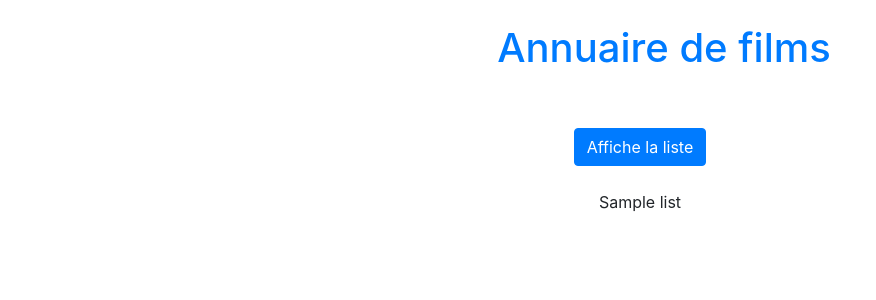
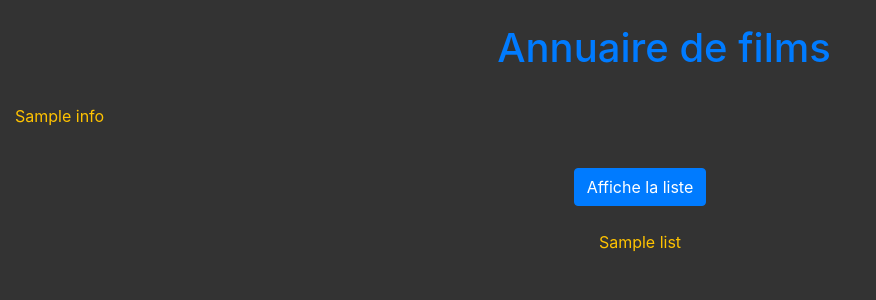
Before and after one commit to aureliendeloye/annuaire_films, a PHP site: template view/home.twig in a window 1280 px wide. Shown: the top 300 px of the page, without its empty margins (0-876 px from the left). Run offline with PHP 8.4, Linux system fonts and the light colour scheme; the template is opened without the code that fills it: most values are stand-ins (such as "Sample title", 1, 10 or a date in 2020); some libraries are stand-ins or nearby versions.

Commit message:
[PHP-TWIG] Problème de chemin d'acces réglé et ajout de commentaires

```diff
--- a/annuaire_films.sql
+++ b/annuaire_films.sql
@@ -3,8 +3,8 @@
 -- https://www.phpmyadmin.net/
 --
 -- Client :  localhost:3306
--- Généré le :  Mer 21 Novembre 2018 à 16:22
--- Version du serveur :  10.3.10-MariaDB-1:10.3.10+maria~bionic-log
+-- Généré le :  Ven 23 Novembre 2018 à 15:42
+-- Version du serveur :  10.3.11-MariaDB-1:10.3.11+maria~bionic-log
 -- Version de PHP :  7.2.10-0ubuntu0.18.04.1
 
 SET SQL_MODE = "NO_AUTO_VALUE_ON_ZERO";
@@ -17,7 +17,7 @@ SET time_zone = "+00:00";
 /*!40101 SET NAMES utf8mb4 */;
 
 --
--- Base de données :  `Annuaire_films`
+-- Base de données :  `annuaire_films`
 --
 
 -- --------------------------------------------------------
--- a/model/test_model.php
+++ b/model/fiche_model.php
@@ -5,7 +5,7 @@
 
     $sql = 'SELECT Titre FROM films';
     $response = $bdd->prepare( $sql );
-    // $response->bindParam(':num', $num, PDO::PARAM_INT)
+   // $response->bindParam(':num', $num, PDO::PARAM_INT)
     $response->execute();
     $list = $response->fetchAll(PDO::FETCH_ASSOC);
 
--- a/model/set_PDO.php
+++ b/model/set_PDO.php
@@ -12,5 +12,4 @@
     }catch (Exception $e){
 
         die('Erreur : ' . $e->getMessage());
-
     }
--- a/style/style.css
+++ b/style/style.css
@@ -1,3 +1,6 @@
-
+body {
+  background-color: #333333;
+  color: #FFC300;
+}
 
 /*# sourceMappingURL=style.css.map */
--- a/style/style.scss
+++ b/style/style.scss
@@ -0,0 +1,12 @@
+//variables
+$mainColor : #333333;
+$fontColor : #FFC300;
+
+//mixin
+
+
+//nesting de la page d'acceuil
+body{
+    background-color: $mainColor;
+    color: $fontColor;
+}
--- a/view/home.twig
+++ b/view/home.twig
@@ -1,6 +1,12 @@
 {% extends "template.twig" %}
 
-{% block test %}
+{% block info %}
+    <p>
+        {{info}}
+    </p>
+{% endblock %}
+
+{% block affichage %}
 <p class="col-12 text-center">
 {{list}}
 </p>
--- a/view/template.twig
+++ b/view/template.twig
@@ -2,34 +2,49 @@
 <html lang="fr">
 
 <head>
-    <!-- Required meta tags -->
+    <!-- meta tags obligatoires-->
     <meta charset="utf-8">
     <meta name="viewport" content="width=device-width, initial-scale=1, shrink-to-fit=no">
-
+    <!-- meta tags optionels -->
+    <meta name="auteurs" content="Fabien Cazalet, Gaëtan Emond, Aurélien Deloye">
+    <meta name="date de création" content="22 novembre 2018">
     <!-- Bootstrap CSS -->
     <link rel="stylesheet" href="https://stackpath.bootstrapcdn.com/bootstrap/4.1.3/css/bootstrap.min.css" integrity="sha384-MCw98/SFnGE8fJT3GXwEOngsV7Zt27NXFoaoApmYm81iuXoPkFOJwJ8ERdknLPMO"
         crossorigin="anonymous">
-
+    <!-- titre et favicon -->
     <title>Annuaire de films</title>
+    <!-- Lien vers la feuille de style css -->
+    <link rel="stylesheet" href="style/style.css">
 </head>
 
 <body>
-    <header class="container-fluid">
+    <nav class="container-fluid">
         <div class="row">
-            <a class="col-12 text-center m-4" href="/home">
+            <a class="col-12 text-center m-4" href="home">
                 <h1>Annuaire de films</h1>
             </a>
         </div>
+    </nav>
+    <header class="container-fluid">
+        <!-- Block d'affichage des informations relatives à l'affichage -->
+        {% block info %}
+        {% endblock %}
     </header>
     <main class="container-fluid">
-        <section class="row d-flex flex-column align-items-center">
-            <a class="m-4" href="/test">
+        <section class="container d-flex flex-column align-items-center">
+            <a class="m-4" href="fiche">
                 <button class="btn btn-primary">Affiche la liste</button>
             </a>
-            {% block test %}
+        </section>
+        <!-- Section affichant les block twig relatives aux différents controleurs  -->
+        <section class="container">
+            {% block affichage %}
             {% endblock %}
         </section>
     </main>
+    <footer>
+
+    </footer>
 
     <!-- Optional JavaScript -->
 
```
Also changed, not shown: controler/fiche_controler.php (added, +12 -0 lines), controler/home_controler.php (+8 -1 lines), controler/test_controler.php (deleted, +0 -7 lines), index.php (+16 -9 lines), view/fiche.twig (renamed from view/test.twig, +7 -1 lines), .htaccess, 1 other file.
